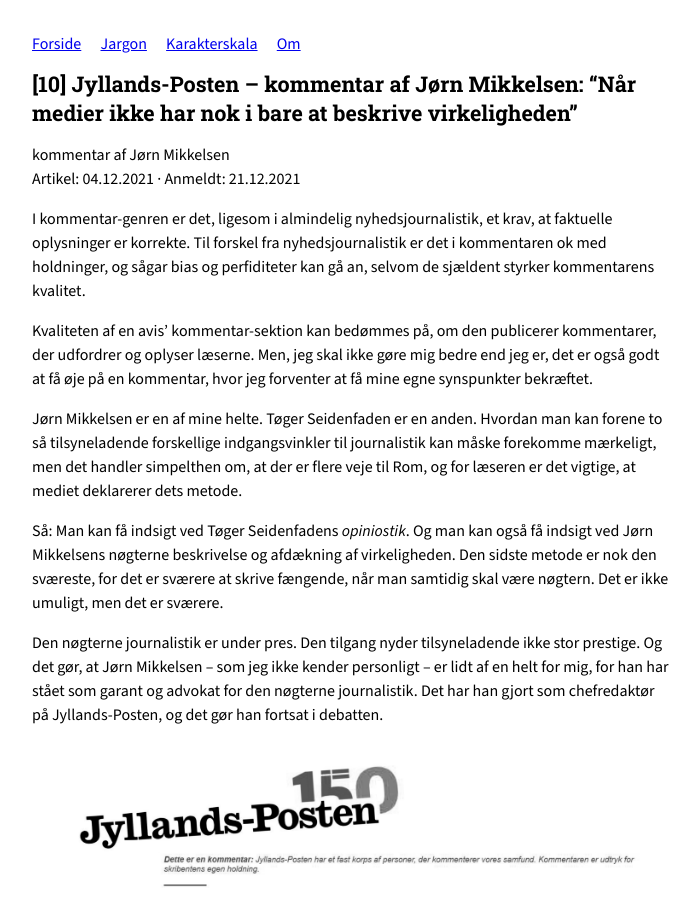
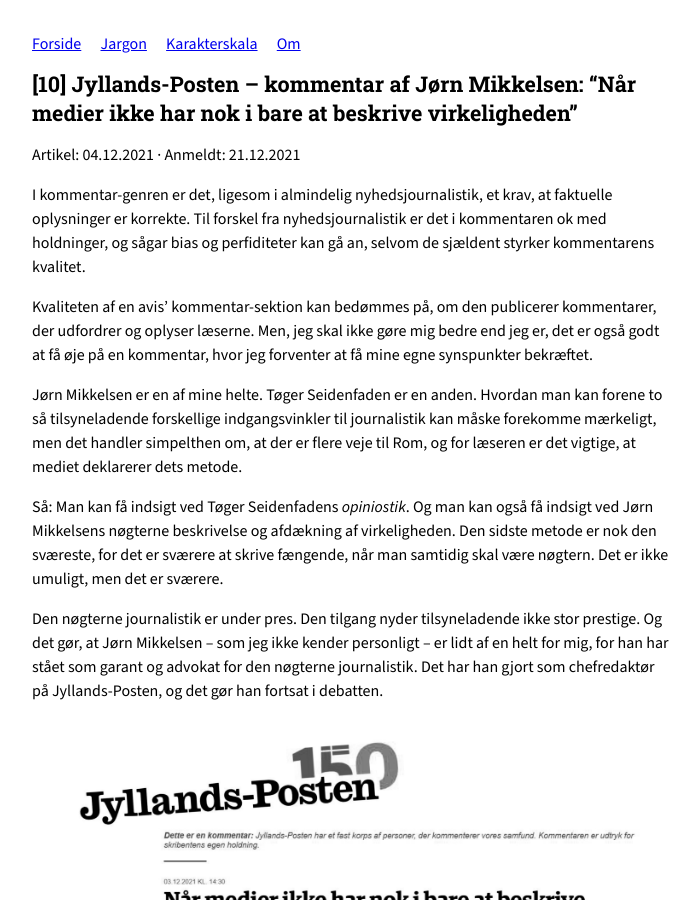
Before and after one commit to MichaelOAppel/OmJournalistik, a Jekyll site: the page built from _posts/2021-12-21-jp-joern-mikkelsen.md, in a window 1280 px wide and 900 px high. Shown: the whole window, without its empty margins (288-987 px from the left). Built offline with Jekyll 4.4.1, drawn with Linux system fonts in a browser that asks for light colours.

Commit message:
Update 2021-12-21-jp-joern-mikkelsen.md

```diff
--- a/_posts/2021-12-21-jp-joern-mikkelsen.md
+++ b/_posts/2021-12-21-jp-joern-mikkelsen.md
@@ -7,7 +7,6 @@ artikel_dato: 2021-12-04
 anmeldt: 2021-12-21
 ---
 
-kommentar af Jørn Mikkelsen
 Artikel: {{ page.artikel_dato | date: "%d.%m.%Y" }} · Anmeldt: {{ page.anmeldt | date: "%d.%m.%Y" }}
 
 I kommentar-genren er det, ligesom i almindelig nyhedsjournalistik, et krav, at faktuelle oplysninger er korrekte. Til forskel fra nyhedsjournalistik er det i kommentaren ok med holdninger, og sågar bias og perfiditeter kan gå an, selvom de sjældent styrker kommentarens kvalitet.
```
